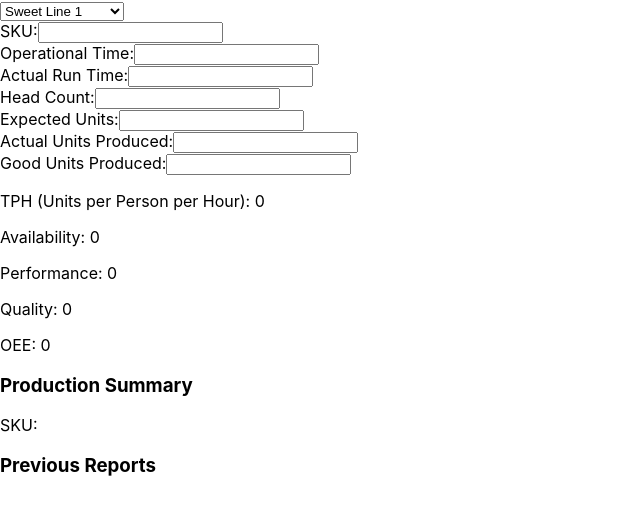
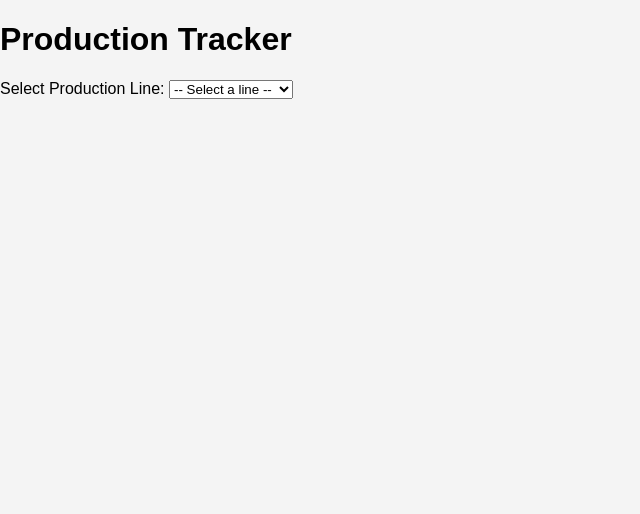
Before and after one commit to tlovell5/prodtrak, a React (Create React App) app: page / in a window 1280 px wide. Shown: the top 514 px of the page, without its empty margins (0-640 px from the left). Built offline with nearby package versions, Linux system fonts and the light colour scheme.

Commit message:
1hr working

```diff
--- a/src/App.js
+++ b/src/App.js
@@ -4,27 +4,33 @@ import MetricsCalculator from './components/MetricsCalculator';
 import ProductionSummary from './components/ProductionSummary';
 import PreviousReports from './components/PreviousReports';
 import ProductionLineSelector from './components/ProductionLineSelector';
+import './App.css';
 
 function App() {
-  const [productionLine, setProductionLine] = useState("");
-  const [data, setData] = useState({
-    sku: "",
-    operationalTime: 0,
-    actualRunTime: 0,
-    headCount: 0,
-    expectedUnits: 0,
-    actualUnitsProduced: 0,
-    goodUnitsProduced: 0,
-  });
+  const [selectedLine, setSelectedLine] = useState(null);
+  const [hourlyData, setHourlyData] = useState(null);
+  const [allData, setAllData] = useState([]); // To collect all hourly data
+
+  const handleHourlyDataSubmit = (data) => {
+    setHourlyData(data);
+    setAllData(prevData => [...prevData, data]);
+  };
 
   return (
     <div className="App">
-      <ProductionLineSelector setProductionLine={setProductionLine} />
-      <HourlyDataInput data={data} setData={setData} />
-      <MetricsCalculator data={data} />
-      <ProductionSummary data={data} />
-      {/* You will need to pass the reports as a prop to PreviousReports. For now, I'm just passing an empty array */}
-      <PreviousReports reports={[]} />
+      <h1>Production Tracker</h1>
+
+      <ProductionLineSelector onSelectLine={setSelectedLine} />
+
+      {selectedLine && (
+        <div>
+          <h2>Selected Line: {selectedLine}</h2>
+          <HourlyDataInput onDataSubmit={handleHourlyDataSubmit} />
+          <MetricsCalculator hourlyData={hourlyData} />
+          <ProductionSummary allData={allData} />
+          <PreviousReports allData={allData} />
+        </div>
+      )}
     </div>
   );
 }
--- a/src/components/HourlyDataInput.js
+++ b/src/components/HourlyDataInput.js
@@ -1,44 +1,121 @@
-import React from 'react';
+import React, { useState } from 'react';
 
-const HourlyDataInput = ({ data, setData }) => {
-  const handleInputChange = (e) => {
-    const { name, value } = e.target;
-    setData(prevState => ({
-      ...prevState,
-      [name]: Number(value)
-    }));
+const HourlyDataInput = ({ onDataSubmit }) => {
+    const [data, setData] = useState({
+        date: new Date().toISOString().substr(0, 10), // default to today's date in "YYYY-MM-DD" format
+        SKU: '',
+        operationalTime: '',
+        actualRunTime: '',
+        headCount: '',
+        expectedUnits: '',
+        actualUnitsProduced: '',
+        goodUnitsProduced: '',
+        hour: '9:00am - 10:00am'
+    });
+
+    const hoursList = [
+        '9:00am - 10:00am', '10:00am - 11:00am', '11:00am - 12:00pm',
+        '12:00pm - 1:00pm', '1:00pm - 2:00pm', '2:00pm - 3:00pm',
+        '3:00pm - 4:00pm', '4:00pm - 5:00pm'
+    ];
+
+    const handleChange = (event) => {
+        setData({
+            ...data,
+            [event.target.name]: event.target.value
+        });
+    };
+
+    const handleSubmit = (event) => {
+        event.preventDefault();
+        onDataSubmit(data); // This was changed from `onSubmit` to `onDataSubmit` to match the prop name passed in App.js.
     };
 
     return (
         <div>
-      <div>
+            <label>Date:</label>
+            <input
+                type="date"
+                name="date"
+                value={data.date}
+                onChange={handleChange}
+            />
+            <br />
+
             <label>SKU:</label>
-        <input type="text" name="sku" onChange={handleInputChange} />
-      </div>
-      <div>
-        <label>Operational Time:</label>
-        <input type="number" name="operationalTime" onChange={handleInputChange} />
-      </div>
-      <div>
-        <label>Actual Run Time:</label>
-        <input type="number" name="actualRunTime" onChange={handleInputChange} />
-      </div>
-      <div>
+            <input
+                type="text"
+                name="SKU"
+                value={data.SKU}
+                onChange={handleChange}
+            />
+            <br />
+
+            <label>Hour:</label>
+            <select name="hour" value={data.hour} onChange={handleChange}>
+                {hoursList.map(hour => (
+                    <option key={hour} value={hour}>
+                        {hour}
+                    </option>
+                ))}
+            </select>
+            <br />
+
+            <label>Operational Time (mins):</label>
+            <input
+                type="number"
+                name="operationalTime"
+                value={data.operationalTime}
+                onChange={handleChange}
+            />
+            <br />
+
+            <label>Actual Run Time (mins):</label>
+            <input
+                type="number"
+                name="actualRunTime"
+                value={data.actualRunTime}
+                onChange={handleChange}
+            />
+            <br />
+
             <label>Head Count:</label>
-        <input type="number" name="headCount" onChange={handleInputChange} />
-      </div>
-      <div>
+            <input
+                type="number"
+                name="headCount"
+                value={data.headCount}
+                onChange={handleChange}
+            />
+            <br />
+
             <label>Expected Units:</label>
-        <input type="number" name="expectedUnits" onChange={handleInputChange} />
-      </div>
-      <div>
+            <input
+                type="number"
+                name="expectedUnits"
+                value={data.expectedUnits}
+                onChange={handleChange}
+            />
+            <br />
+
             <label>Actual Units Produced:</label>
-        <input type="number" name="actualUnitsProduced" onChange={handleInputChange} />
-      </div>
-      <div>
+            <input
+                type="number"
+                name="actualUnitsProduced"
+                value={data.actualUnitsProduced}
+                onChange={handleChange}
+            />
+            <br />
+
             <label>Good Units Produced:</label>
-        <input type="number" name="goodUnitsProduced" onChange={handleInputChange} />
-      </div>
+            <input
+                type="number"
+                name="goodUnitsProduced"
+                value={data.goodUnitsProduced}
+                onChange={handleChange}
+            />
+            <br />
+
+            <button onClick={handleSubmit}>Submit</button>
         </div>
     );
 };
--- a/src/components/MetricsCalculator.js
+++ b/src/components/MetricsCalculator.js
@@ -1,27 +1,37 @@
 import React from 'react';
 
-const MetricsCalculator = ({ data }) => {
-  let TPH, availability, performance, quality, OEE;
+function MetricsCalculator({ hourlyData }) {
+  // Safety check for hourlyData
+  if (!hourlyData) {
+    return <div>No data provided.</div>;
+  }
 
-  try {
-    TPH = data.headCount !== 0 ? data.actualUnitsProduced / data.headCount : 0;
-    availability = data.actualRunTime / data.operationalTime || 0;
-    performance = data.expectedUnits !== 0 ? data.actualUnitsProduced / data.expectedUnits : 0;
-    quality = data.actualUnitsProduced !== 0 ? data.goodUnitsProduced / data.actualUnitsProduced : 0;
-    OEE = availability * performance * quality;
-  } catch (error) {
-    console.error("Error in calculations:", error);
-  }
+  // Extracting values from hourlyData
+  const {
+    actualUnitsProduced,
+    headCount,
+    actualRunTime,
+    operationalTime,
+    expectedUnits,
+    goodUnitsProduced,
+  } = hourlyData;
+
+  // Calculations
+  const TPH = actualUnitsProduced / headCount || 0;
+  const availability = (actualRunTime / operationalTime) || 0;
+  const performance = (actualUnitsProduced / expectedUnits) || 0;
+  const quality = (goodUnitsProduced / actualUnitsProduced) || 0;
+  const OEE = availability * performance * quality;
 
   return (
     <div>
-      <p>TPH (Units per Person per Hour): {TPH}</p>
-      <p>Availability: {availability}</p>
-      <p>Performance: {performance}</p>
-      <p>Quality: {quality}</p>
-      <p>OEE: {OEE}</p>
+      <p>TPH: {TPH}</p>
+      <p>Availability: {availability * 100} %</p>
+      <p>Performance: {performance * 100} %</p>
+      <p>Quality: {quality * 100} %</p>
+      <p>OEE: {OEE * 100} %</p>
     </div>
   );
-};
+}
 
 export default MetricsCalculator;
--- a/src/components/PreviousReports.js
+++ b/src/components/PreviousReports.js
@@ -1,11 +1,13 @@
 import React from 'react';
 
-const PreviousReports = ({ reports }) => {
+const PreviousReports = ({ allData }) => { // Change `reports` prop to `allData`
+    if (!allData || allData.length === 0) return <div>No previous reports available.</div>;
+
     return (
       <div>
         <h3>Previous Reports</h3>
         <ul>
-        {reports.map((report, index) => (
+          {allData.map((report, index) => (
             <li key={index}>
               {/* Display the report in a format of your choice */}
               Report from {report.date}
@@ -16,4 +18,5 @@ const PreviousReports = ({ reports }) => {
     );
   };
 
+
 export default PreviousReports;
--- a/src/components/ProductionLineSelector.js
+++ b/src/components/ProductionLineSelector.js
@@ -1,18 +1,34 @@
 import React from 'react';
 
-const ProductionLineSelector = ({ setProductionLine }) => {
-  const lines = [
-    'Sweet Line 1', 'Sweet Line 2', 'Non Allergen Mix', 'Allergen Mix',
-    'Handfill 1', 'Handfill 2'
-  ];
+const lines = [
+  "Sweet Line 1",
+  "Sweet Line 2",
+  "Non Allergen Mix",
+  "Allergen Mix",
+  "Handfill 1",
+  "Handfill 2"
+];
+
+function ProductionLineSelector({ onSelectLine }) {
+
+  const onChange = (event) => {
+    const selectedLine = event.target.value;
+    onSelectLine(selectedLine);
+  };
 
   return (
-    <select onChange={(e) => setProductionLine(e.target.value)}>
-      {lines.map((line, index) => (
-        <option key={index} value={line}>{line}</option>
-      ))}
-    </select>
+    <div>
+      <label>Select Production Line: </label>
+      <select onChange={onChange}>
+        <option value="">-- Select a line --</option>
+        {lines.map(line => (
+          <option key={line} value={line}>
+            {line}
+          </option>
+        ))}
+      </select>
+    </div>
   );
-};
+}
 
 export default ProductionLineSelector;
--- a/src/components/ProductionSummary.js
+++ b/src/components/ProductionSummary.js
@@ -1,11 +1,15 @@
 import React from 'react';
 
-const ProductionSummary = ({ data }) => {
+const ProductionSummary = ({ allData }) => { // Change `data` prop to `allData`
+    if (!allData || allData.length === 0) return <div>No summary data available.</div>;
+
+    const latestData = allData[allData.length - 1]; // Assuming you want to display the most recent entry's summary
+
     return (
       <div>
         <h3>Production Summary</h3>
         {/* Display the data in a format of your choice */}
-      <p>SKU: {data.sku}</p>
+        <p>SKU: {latestData.SKU}</p>
         {/* ... other data points ... */}
       </div>
     );
```
Lines whose indentation alone changed are shown as unchanged.
